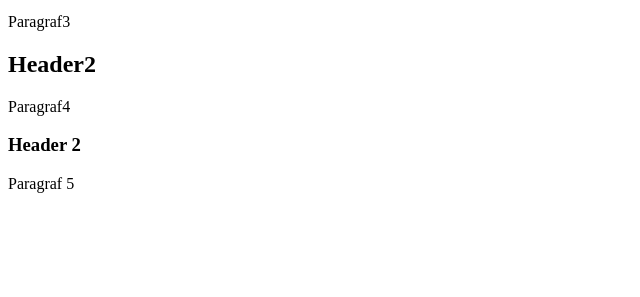
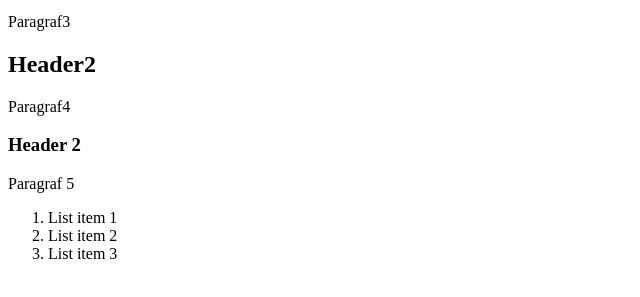
Before and after one commit to PashaRom/testgitfile_slave, a plain HTML site: page index.html in a window 1280 px wide. Shown: the part 199-496 px from the top of the page, without its empty margins (0-640 px from the left). Drawn offline with Linux system fonts and the light colour scheme.

Commit message:
Add listitems to index file

```diff
--- a/index.html
+++ b/index.html
@@ -13,6 +13,11 @@
 		<p>Paragraf4</p>
 		<h3>Header 2</h3>
 		<p>Paragraf 5</p>
+		<ol>
+			<li>List item 1</li>
+			<li>List item 2</li>
+			<li>List item 3</li>
+		</ol>
 	</body>
 </html>
 <script>
```
